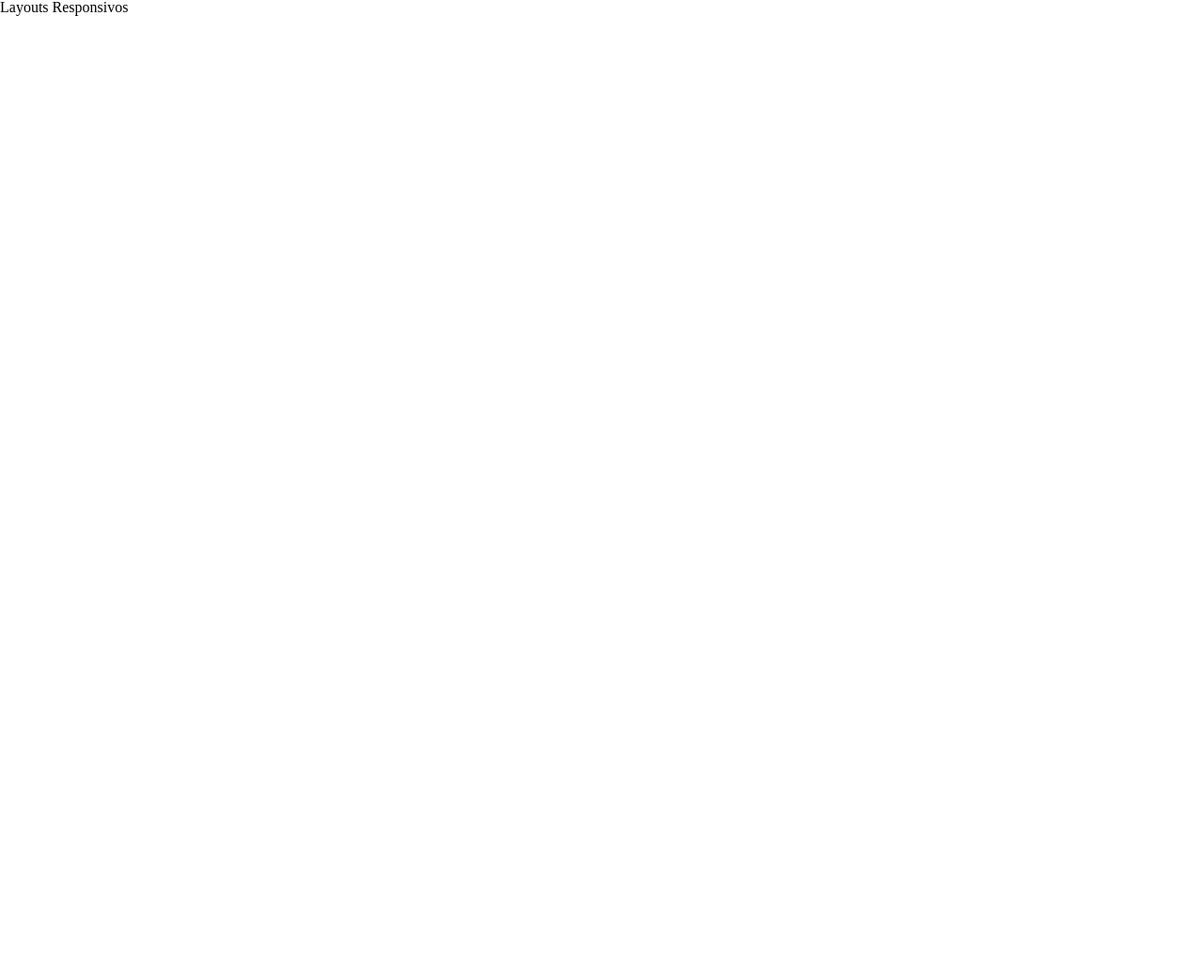
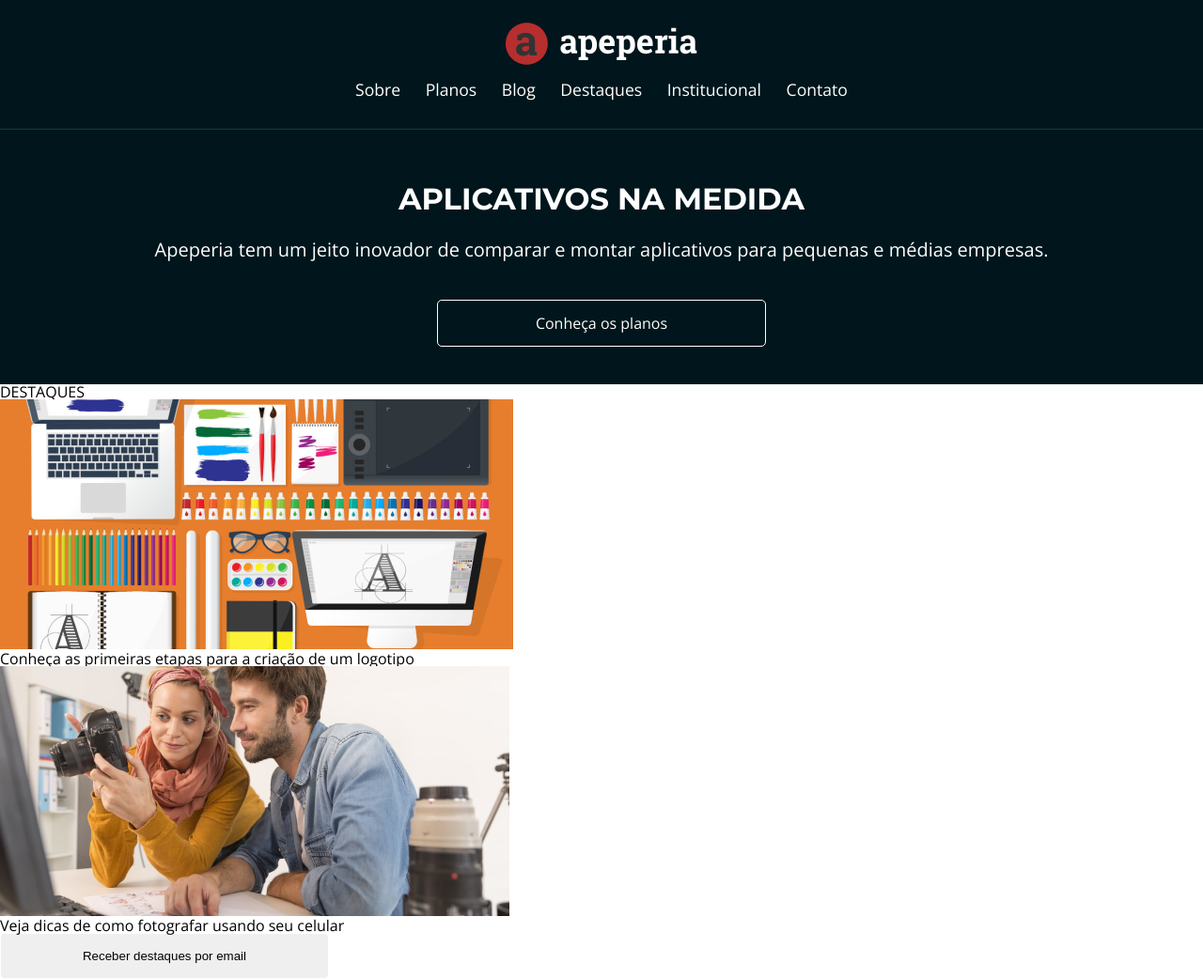
Before and after one commit to marceloicampos/alura-oracle-one-front-end, a plain HTML site: page 08-layouts-responsivos/index.html in a window 1280 px wide. Shown: the whole page at 94% size. Before the commit the page ends 800 px from the top, so only its background shows below. Drawn offline with nearby package versions, Linux system fonts and the light colour scheme.

Commit message:
project update

```diff
--- /dev/null
+++ b/08-layouts-responsivos/css/base.css
@@ -0,0 +1,43 @@
+* {
+    --branco: #fff;
+    --azul-claro: #dfe3e5;
+    --vermelho-forte: #b72e2e;
+    --cinza-escuro: #4f4c4c;
+    --cinza-claro: #f7f4f4;
+    --cinza-medio: #d9d9d9;
+
+    --fonte-link: #0084ff;
+    --fonte-cinza: #666;
+    --borda-cabecalho-mobile: #103d4a;
+    --bg-rodape: #333;
+    --bg-chamada-mobile: #00161c;
+
+    --planos-cartao-start: #56ccf2;
+    --planos-cartao-ultra: #b04cd9;
+    --planos-cartao-mega: #e33b3b;
+
+    --fonte-monte: 'Montserrat', sans-serif;
+}
+
+/* --nome-da-variavel: valor > CRIAR */
+/* var(--nome-da-variavel: valor) > USAR */
+
+body {
+    font-family: 'Open Sans', sans-serif;
+}
+
+.container {
+    padding-right: 6%;
+    padding-left: 6%;
+}
+
+.botao {
+    border: 1px solid var(--branco);
+    border-radius: 5px;
+    box-sizing: border-box;
+    display: block;
+    max-width: 350px;
+    padding: 1rem 2rem;
+    text-align: center;
+    width: 100%;
+}
--- a/08-layouts-responsivos/css/cabecalho.css
+++ b/08-layouts-responsivos/css/cabecalho.css
@@ -1,5 +1,5 @@
 .cabecalho {
-    color: #fff;
+    color: var(--branco);
 
     width: 100%;
 
@@ -12,7 +12,7 @@
     padding-top: 0.75rem;
     padding-bottom: 0.75rem;
 
-    border-bottom: 1px solid #103d4a;
+    border-bottom: 1px solid var(--borda-cabecalho-mobile);
 
     position: absolute;
 }
--- a/08-layouts-responsivos/css/chamada.css
+++ b/08-layouts-responsivos/css/chamada.css
@@ -3,17 +3,17 @@
     flex-direction: column;
     align-items: center;
 
-    color: #fff;
+    color: var(--branco);
     text-align: center;
 
-    background-color: #00161c;
+    background-color: var(--bg-chamada-mobile);
 
     padding-top: 12.25rem;
     padding-bottom: 2.5rem;
 }
 
 .chamada__titulo {
-    font-family: 'Montserrat', serif;
+    font-family: var(--fonte-monte);
     font-size: 2rem;
     font-weight: 700;
     text-transform: uppercase;
--- a/08-layouts-responsivos/index.html
+++ b/08-layouts-responsivos/index.html
@@ -1,16 +1,51 @@
 <!DOCTYPE html>
 <html lang="pt-br">
     <head>
+        <link rel="preconnect" href="https://fonts.googleapis.com" />
+        <link rel="preconnect" href="https://fonts.gstatic.com" crossorigin />
+        <link href="https://fonts.googleapis.com/css2?family=Montserrat:wght@300;400;700&family=Open+Sans:wght@300;400;700&display=swap" rel="stylesheet" />
         <meta charset="UTF-8" />
         <meta http-equiv="X-UA-Compatible" content="IE=edge" />
         <meta name="viewport" content="width=device-width, initial-scale=1.0" />
         <link rel="stylesheet" href="./css/reset.css" />
+        <link rel="stylesheet" href="./css/base.css" />
         <link rel="stylesheet" href="./css/cabecalho.css" />
         <link rel="stylesheet" href="./css/chamada.css" />
-        <link rel="stylesheet" href="./css/planos.css" />
-        <title>Layouts Responsivos</title>
+        <!-- <link rel="stylesheet" href="./css/planos.css" /> -->
+        <title>Home Apeperia</title>
     </head>
     <body>
-        <p>Layouts Responsivos</p>
+        <header class="cabecalho container">
+            <img class="cabecalho__logo" src="./img/logo-apeperia.svg" alt="logo Apeperia" />
+            <nav class="cabecalho__navegacao">
+                <ul>
+                    <li class="cabecalho__link"><a href="#">Sobre</a></li>
+                    <li class="cabecalho__link"><a href="#">Planos</a></li>
+                    <li class="cabecalho__link"><a href="#">Blog</a></li>
+                    <li class="cabecalho__link"><a href="#">Destaques</a></li>
+                    <li class="cabecalho__link"><a href="#">Institucional</a></li>
+                    <li class="cabecalho__link"><a href="#">Contato</a></li>
+                </ul>
+            </nav>
+        </header>
+        <main>
+            <section class="chamada container">
+                <h1 class="chamada__titulo">Aplicativos Na Medida</h1>
+                <p class="chamada__texto">Apeperia tem um jeito inovador de comparar e montar aplicativos para pequenas e médias empresas.</p>
+                <a class="chamada__botao botao" href="#">Conheça os planos</a>
+            </section>
+            <section>
+                <h1>DESTAQUES</h1>
+                <figure>
+                    <img src="./img/comecando-criar-logotipo.png" alt="Painel do post sobre criação de logotipo" />
+                    <figcaption>Conheça as primeiras etapas para a criação de um logotipo</figcaption>
+                </figure>
+                <figure>
+                    <img src="./img/dicas-fotografia.png" alt="Painel do post sobre fotografia com celular" />
+                    <figcaption>Veja dicas de como fotografar usando seu celular</figcaption>
+                </figure>
+                <button type="submit" class="botao">Receber destaques por email</button>
+            </section>
+        </main>
     </body>
 </html>
```
